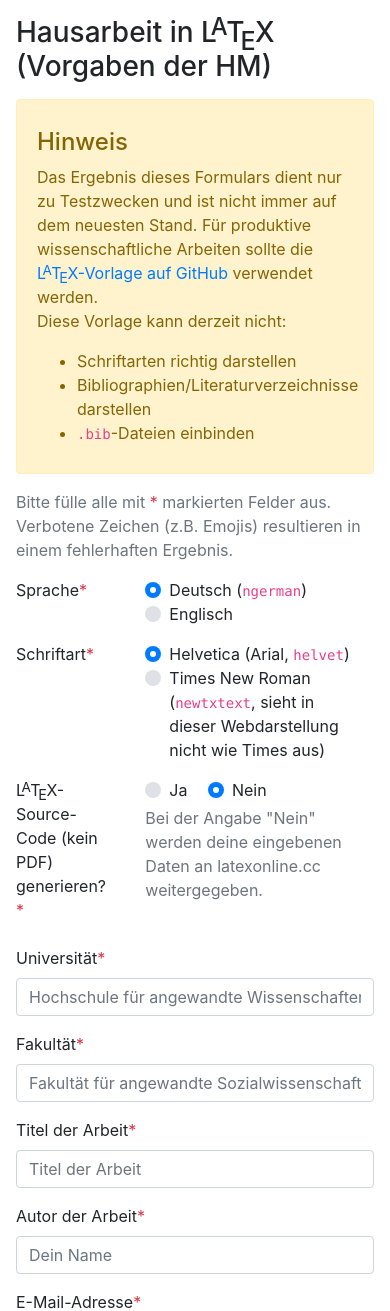
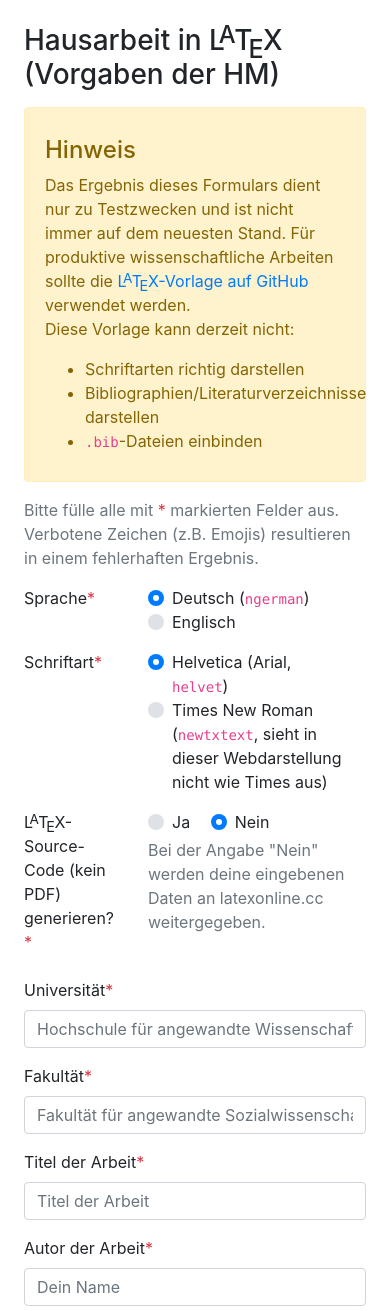
Before and after one commit to philipbrembeck/HM-Hausarbeiten-Vorlage, a PHP site: page / in a window 390 px wide. Shown: the top 1311 px of the page. Run offline with PHP 8.4, Linux system fonts and the light colour scheme.

Commit message:
Update style.css

```diff
--- a/webservice/includes/style.css
+++ b/webservice/includes/style.css
@@ -44,6 +44,6 @@ body {
 
 @media only screen and (max-width:48rem) {
     body {
-        padding: 1rem;
+        padding: 1.5rem;
     }
 }
```
